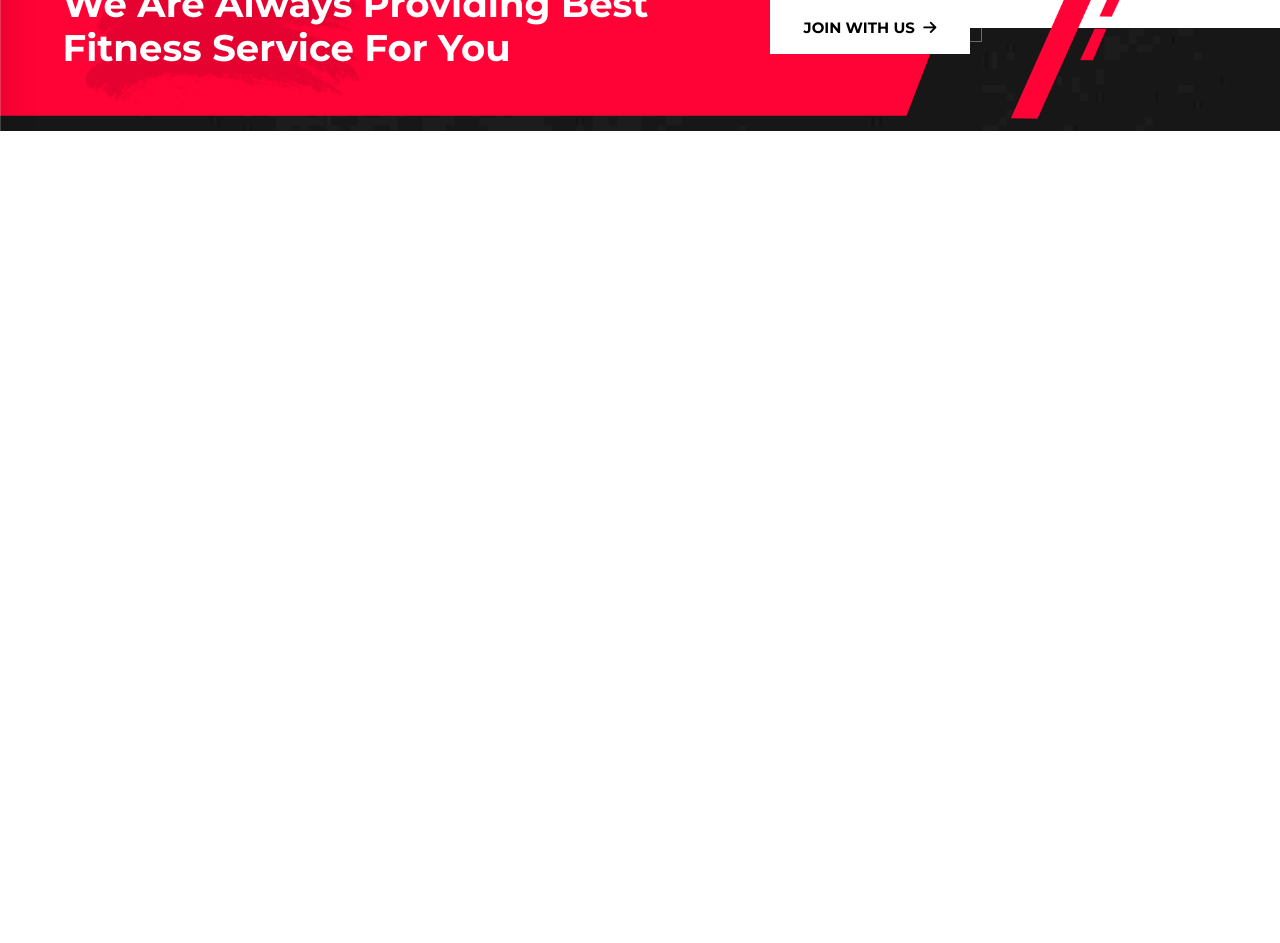
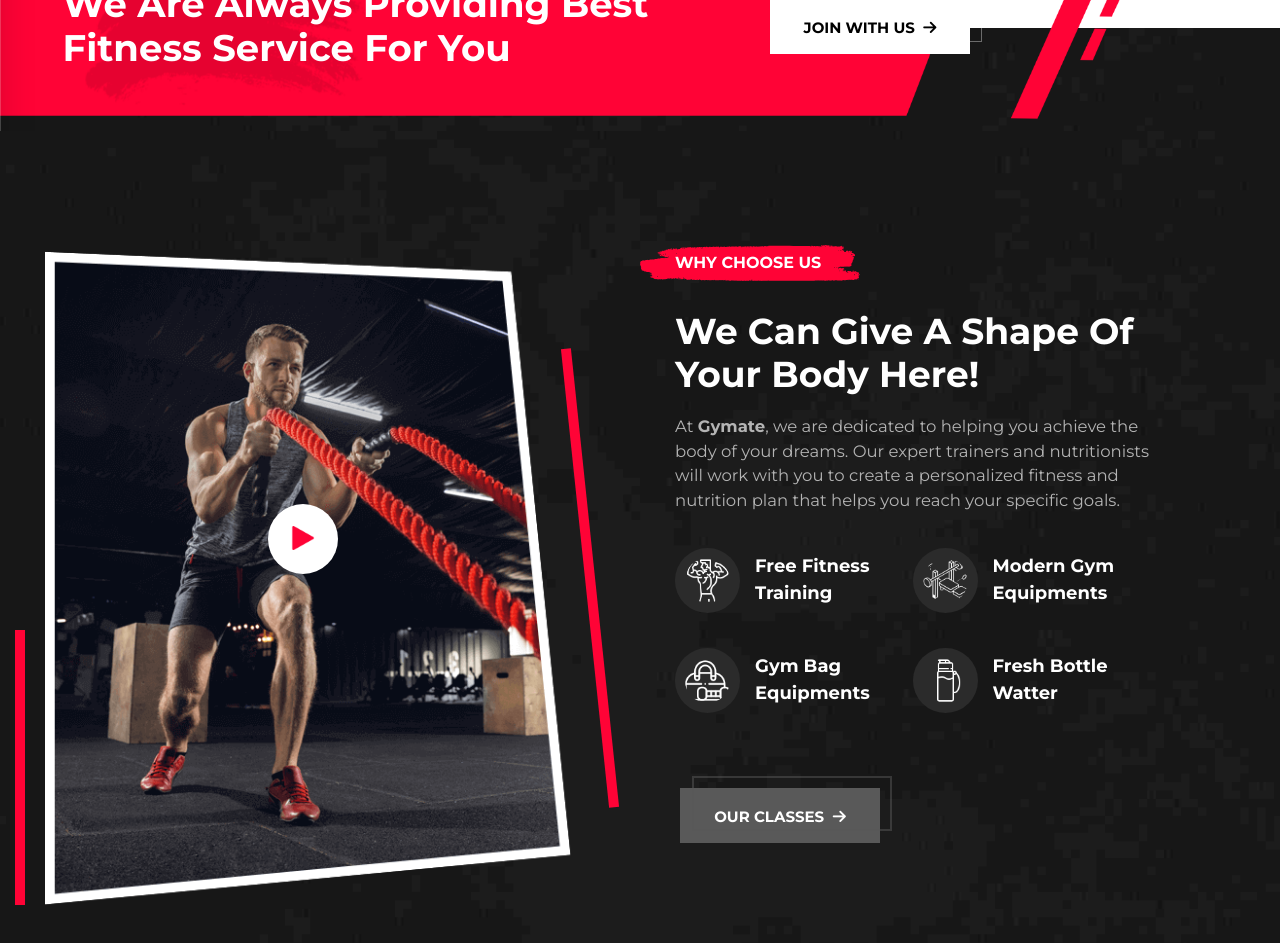
Before and after one commit to jpzambranoleon/gymate, a React (Vite) app: page / in a window 1280 px wide. Shown: the part 3060-4003 px from the top of the page. Before the commit the page ends 3191 px from the top, so only its background shows below. Built offline with nearby package versions, Linux system fonts and the light colour scheme.

Commit message:
modified file

```diff
--- a/src/index.css
+++ b/src/index.css
@@ -434,6 +434,52 @@ body {
   }
 }
 
+/* choose us */
+
+.choose-section {
+  background-image: url('src/assets/images/choose-us/choose-bg.jpg');
+  object-fit: cover;
+  background-size: cover;
+  background-position: center center;
+  width: 100%;
+  height: 100%;
+}
+
+.video-div::before {
+  content: "";
+  height: 461px;
+  width: 10px;
+  background-color: #ff0336;
+  position: absolute;
+  top: 50%;
+  -webkit-transform: translateY(-50%)rotate(174deg);
+  transform: translateY(-50%)rotate(174deg);
+  right: 10px;
+}
+
+.video-div::after {
+  content: "";
+  height: 42%;
+  width: 10px;
+  background-color: #ff0336;
+  position: absolute;
+  bottom: 0;
+  left: -30px;
+}
+
+.choose-cta {
+  transition: all 0.4s;
+  margin-top: 4rem;
+}
+
+.choose-cta::after {
+  border: 2px solid rgb(89, 89, 89, 0.5);
+}
+
+.choose-cta:hover:after {
+  border: 2px solid #FF0336;
+}
+
 /* scrollbar ------------------------- */
 
 /* Firefox */
--- a/src/views/Home.jsx
+++ b/src/views/Home.jsx
@@ -1,4 +1,5 @@
 import About from "../components/About/About";
+import ChooseUs from "../components/ChooseUs";
 import Featured from "../components/Featured";
 import Hero from "../components/Hero";
 
@@ -8,6 +9,7 @@ export default function Home() {
       <Hero />
       <About />
       <Featured />
+      <ChooseUs />
     </>
   );
 }
```
